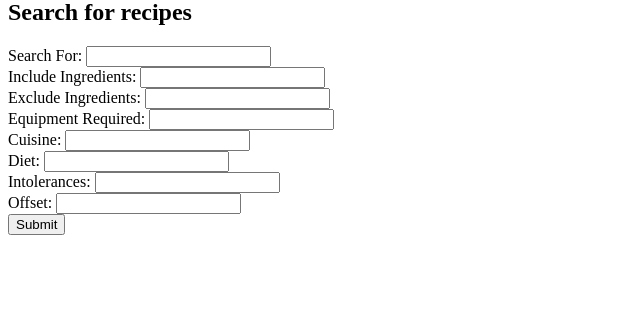
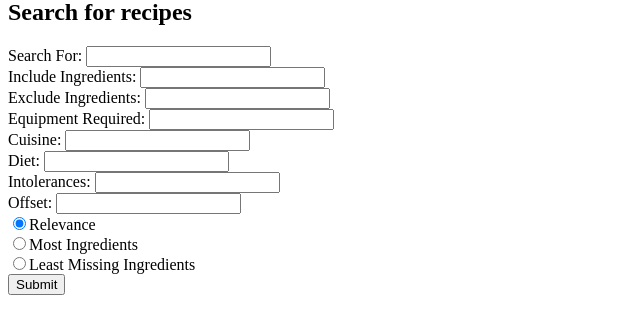
Before and after one commit to melontimmy/CS411-Project, a Flask app: page / in a window 1280 px wide. Shown: the part 194-528 px from the top of the page, without its empty margins (0-640 px from the left). Run offline with Flask 3, Linux system fonts and the light colour scheme; data that the repository does not hold is empty.

Commit message:
Incorporated fridge into browse page
- added checkbox to add fridge ingredients to the list
- added radio buttons for ranking

(neither the checkbox nor radio buttons register as clicked however)

```diff
--- a/codebase/app.py
+++ b/codebase/app.py
@@ -149,6 +149,7 @@ def register_user():
 	except:
 		return flask.redirect(flask.url_for('register'))
 
+
 	if not emailExists(email):
 		cursor = conn.cursor()
 		cursor.execute("INSERT INTO Users (email, password, phone_number, dob, first_name, last_name) VALUES ('{0}', '{1}', '{2}', '{3}', '{4}', '{5}')".format(email, password, phonenum, dob, fname, lname))
@@ -291,6 +292,22 @@ def deleteFromFridge():
 	return flask.redirect(flask.url_for('fridge'))
 
 
+def prioritizeFridge(str):
+	ingredients = getIngredients()
+	if len(ingredients) == 0:
+		return str
+	elif str == "":
+		first = True
+		for i in ingredients:
+			if not first:
+				str+=","
+			first = False
+			str+= (i)
+	else:
+		for i in ingredients:
+			str+=(","+i)
+	return str
+
 	#default page
 
 @app.route("/", methods=['GET', 'POST'])
@@ -302,6 +319,9 @@ def browse():
 			variables = ["query", "cuisine", "diet", "intolerances", "equipment", "includeIngredients", "excludeIngredients", "titleMatch", "offset", "sort", "sortDirection"]
 			varDict = {}
 
+			if request.args.get("fridge") == "checked":
+				c = "true"
+				print(c)
 			querystring = {
 				"number":"20",
 				"ignorePantry":"true",
@@ -310,10 +330,30 @@ def browse():
 				#should include ranking, should be a radio button
 				}
 
+
 			for variableName in variables:
 				if request.args.get(variableName):
 					querystring[variableName] = request.args.get(variableName)
 					varDict[variableName] = request.args.get(variableName)
+
+			fridgeIncluded = False
+			if not request.args.get("includeIngredients"):
+				varDict["includeIngredients"] = prioritizeFridge("")
+				fridgeIncluded = True
+
+			# the next few lines test the code. regardless of if the checkbox is checked or not, "fridge" does not show up in request.args
+			if request.args.get("fridge") == "checked":
+				c = "true"
+				print(c)
+			# end test code (dawg i rlly don't know why it's doing this)
+
+			if request.args.get("fridge") and not fridgeIncluded:
+				varDict["includeIngredients"] = prioritizeFridge(varDict["includeIngredients"])
+				print(varDict["includeIngredients"])
+				fridgeIncluded = True
+
+			print(request.args.get("ranking")) # this doesn't work either, just returns none
+
 
 			headers = {
 				"X-RapidAPI-Key": "7912aaf695msh41bcbd54212220dp1fe4b0jsn348ff00d1c37",
--- a/codebase/templates/browse.html
+++ b/codebase/templates/browse.html
@@ -32,6 +32,11 @@
           <label for="text">Include Ingredients:</label> <!--should be a radio button-->
           <input type="text" name="includeIngredients" value="{{includeIngredients}}"/><br />
 
+          {% if name %}
+            <label for="checkbox1">Prioritize Ingredients in Fridge</label>
+            <input type="checkbox" id="checkbox1" name="fridge" value="checked"/><br/>
+          {% endif %}
+
           <label for="text">Exclude Ingredients:</label>
           <input type="text" name="excludeIngredients" value="{{excludeIngredients}}"/><br />
 
@@ -49,7 +54,9 @@
 
           <label for="text">Offset:</label>
           <input type="text" name="offset" value="{{offset}}"/><br />
-
+          <input type="radio" name="ranking" value="relevance" checked="checked"/><label for="radio">Relevance</label><br/>
+          <input type="radio" name="ranking" value="mostIngredients"/><label for="radio">Most Ingredients</label><br/>
+          <input type="radio" name="ranking" value="leastMissing"/><label for="radio">Least Missing Ingredients</label><br/>
           <!--should include ranking, should be a radio button
           #"titleMatch":"Crock Pot", -->
 
```
